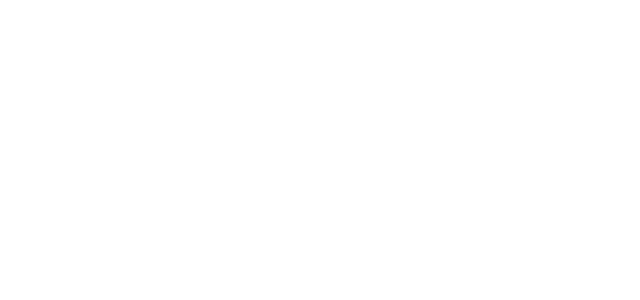
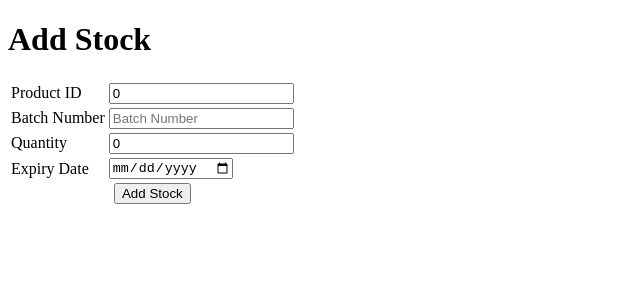
Before and after one commit to YashMathukiya04/Product-task-frontend, a React app: page /stock/add in a window 1280 px wide. Before the commit this address had no page. Shown: the top 300 px of the page, without its empty margins (0-640 px from the left). Built offline with nearby package versions, Linux system fonts and the light colour scheme; the HTML template or start-up script is replaced by a standard one.

Commit message:
feat(view-product) : on view show product with stocks entries

```diff
--- a/src/api/product.api.ts
+++ b/src/api/product.api.ts
@@ -2,6 +2,11 @@ import api from "../axios/axios";
 
 export const getProducts = async () => {
     const response = await api.get('/products');
+    return response.data.data;
+}
+
+export const getProductById = async (id : number) => {
+    const response = await api.get('/products/' + id);
     return response.data.data;
 }
 
--- a/src/api/stock.api.ts
+++ b/src/api/stock.api.ts
@@ -1,7 +1,16 @@
 import api from "../axios/axios";
-
 
 export const getStocks = async () => {
     const response = await api.get('/stocks');
     return response.data.data;
 }
+
+export const addStock = async (stock: {
+  product_id: number;
+  batch_number: string;
+  quantity: number;
+  expiry_date: string;
+}) => {
+    const response = await api.post('/stocks', stock);
+    return response.data;
+}
--- a/src/assets/css/productpage.css
+++ b/src/assets/css/productpage.css
@@ -52,3 +52,8 @@
     font-style: italic;
     color: #666;
 }
+
+.action-buttons {
+    display: flex;
+    gap: 10px;
+}
--- a/src/components/Stock.tsx
+++ b/src/components/Stock.tsx
@@ -4,15 +4,17 @@ import { useNavigate } from "react-router-dom";
 
 interface Stock {
     id : number,
+    product_id : number,
     batch_number : string,
     quantity : number,
+    expiry_date : string,
     product : {
         name: string;
         total_quantity: number;
     },
 }
 
-const StockPage : React.FC<Stock> = () => {
+const StockPage = () => {
 
     const [loading, setLoading] = useState(true);
     const [stock, setStock] = useState<Stock[]>([]);
@@ -39,15 +41,16 @@ const StockPage : React.FC<Stock> = () => {
                 <h2>Stock List</h2>
                 <div className="menus">
                     <button onClick={() => navigate('/stock/add')}>Add Stock</button>
-
                 </div>
             </div>
             <table>
                 <thead>
                     <tr>
                         <th>Stock ID</th>
+                        <th>Product ID</th>
                         <th>Batch No.</th>
                         <th>Quantity</th>
+                        <th>Expiry Date</th>
                         <th>View</th>
                     </tr>
                 </thead>
@@ -55,10 +58,12 @@ const StockPage : React.FC<Stock> = () => {
                     {stock.map((stock) => (
                         <tr key={stock.id}>
                             <td>{stock.id}</td>
+                            <td>{stock.product_id}</td>
                             <td>{stock.batch_number}</td>
                             <td>{stock.quantity}</td>
+                            <td>{stock.expiry_date}</td>
                             <td>
-                                <button onClick={() => navigate('/stock/')}>View</button>
+                                <button onClick={() => navigate(`/stock/view/${stock.id}`)}>View</button>
                             </td>
                         </tr>
                     ))}
--- /dev/null
+++ b/src/components/StockDetails.tsx
@@ -0,0 +1,9 @@
+const StockDetails = () => {
+    return (
+        <>
+            <h1>Stock Details</h1>
+        </>
+    )
+}
+
+export default StockDetails;
--- /dev/null
+++ b/src/components/ViewProduct.tsx
@@ -0,0 +1,55 @@
+import { useEffect, useState } from "react";
+import { useNavigate, useParams } from "react-router-dom";
+import { getProductById } from "../api/product.api";
+
+const ViewProduct = () => {
+
+    const {id} = useParams();
+    const navigate = useNavigate();
+    console.log(id);
+
+    const [product, setProduct] = useState({
+        name: '',
+        total_quantity: 0,
+    });
+    const [stock, setStock] = useState([]);
+
+   useEffect(() => {
+        const fetchProduct = async() => {
+            try{
+                const product = await getProductById(Number(id));
+                setProduct(product);
+            }catch(error){
+                console.log(error);
+            }
+        }
+        fetchProduct();
+   },[id]);
+
+
+    return (
+        <>
+            <center>
+                <table className="table" border={1}>
+                    <tbody>
+                        <tr>
+                            <td>Product Name</td>
+                            <td>{product.name}</td>
+                        </tr>
+                        <tr>
+                            <td>Total Quantity</td>
+                            <td>{product.total_quantity}</td>
+                        </tr>
+                        <tr>
+                            <td colSpan={2} align="center">
+                                <button onClick={() => navigate('/stock')}>View Stock</button>
+                            </td>
+                        </tr>
+                    </tbody>
+                </table>
+            </center>
+        </>
+    )
+}
+
+export default ViewProduct;
--- /dev/null
+++ b/src/pages/AddStock.tsx
@@ -0,0 +1,79 @@
+import { useState } from "react";
+import { addStock } from "../api/stock.api";
+import { useNavigate } from "react-router-dom";
+
+const AddStock = () => {
+
+    const navigate = useNavigate();
+    const [stock, setStock] = useState({
+        product_id: 0,
+        batch_number: '',
+        quantity: 0,
+        expiry_date: '',
+    });
+
+    const handleChange = (event : React.ChangeEvent<HTMLInputElement>) => {
+        const {name, value} = event.target;
+        setStock({
+            ...stock,
+            [name] : name === 'product_id' || name === 'quantity' ? Number(value) : value,
+        });
+    }
+
+    const handleSubmit = async(event : React.FormEvent<HTMLFormElement>) => {
+        event.preventDefault();
+
+        try{
+
+              const payload = {
+                product_id: Number(stock.product_id),
+                batch_number: stock.batch_number,
+                quantity: Number(stock.quantity),
+                expiry_date: `${stock.expiry_date}T00:00:00Z`,
+            };
+            await addStock(payload);
+            setStock({
+                product_id: 0,
+                batch_number: '',
+                quantity: 0,
+                expiry_date: '',
+            });
+            navigate(-1);
+        }catch(error){
+            console.error(error);
+        }
+    }
+
+    return (
+        <>
+            <h1>Add Stock</h1>
+            <form onSubmit={handleSubmit}>
+                <table>
+                    <tbody>
+                        <tr>
+                            <td>Product ID</td>
+                            <td><input type="text" name="product_id" placeholder="Product ID" value={stock.product_id} onChange={handleChange} /></td>
+                        </tr>
+                        <tr>
+                            <td>Batch Number</td>
+                            <td><input type="text" name="batch_number" placeholder="Batch Number" value={stock.batch_number} onChange={handleChange} /></td>
+                        </tr>
+                        <tr>
+                            <td>Quantity</td>
+                            <td><input type="number" name="quantity" placeholder="Quantity" value={stock.quantity} onChange={handleChange} /></td>
+                        </tr>
+                        <tr>
+                            <td>Expiry Date</td>
+                            <td><input type="date" name="expiry_date" placeholder="Expiry Date" value={stock.expiry_date} onChange={handleChange} /></td>
+                        </tr>
+                        <tr>
+                            <td colSpan={2} align="center"><button type="submit">Add Stock</button></td>
+                        </tr>
+                    </tbody>
+                </table>
+            </form>
+        </>
+    )
+}
+
+export default AddStock;
--- a/src/pages/ProductPage.tsx
+++ b/src/pages/ProductPage.tsx
@@ -66,9 +66,10 @@ const ProductPage = () => {
                         <td>{product.id}</td>
                         <td>{product.name}</td>
                         <td>{product.total_quantity}</td>
-                        <td>
+                        <td className='action-buttons'>
                             <button onClick={() => navigate('/edit/' + product.id)}>Edit</button>
                             <button onClick={() => deleteProduct(product.id)}>Delete</button>
+                            <button onClick={() => navigate('/product/' + product.id)}>View</button>
                         </td>
                         </tr>
                     ))}
--- a/src/routes/AppRoutes.tsx
+++ b/src/routes/AppRoutes.tsx
@@ -3,14 +3,21 @@ import ProductList from "../pages/ProductPage";
 import AddProduct from "../components/AddProduct";
 import EditProduct from "../pages/EditProduct";
 import StockPage from "../components/Stock";
+import AddStock from "../pages/AddStock";
+import StockDetails from "../components/StockDetails";
+import ViewProduct from "../components/ViewProduct";
 
 const AppRoutes = () => {
     return (
         <Routes>
             <Route path="/" element={<ProductList />} />
+            <Route path="product/:id" element={<ViewProduct />} />
             <Route path="/add" element={<AddProduct />} />
             <Route path="/edit/:id" element={<EditProduct />} />
-            <Route path="/stock" element={<StockPage />} />
+            <Route path="/stock" element={<StockPage />} >
+                <Route path="view/:id" element={<StockDetails />} />
+            </Route>
+            <Route path="/stock/add" element={<AddStock />} />
         </Routes>
     )
 }
```
